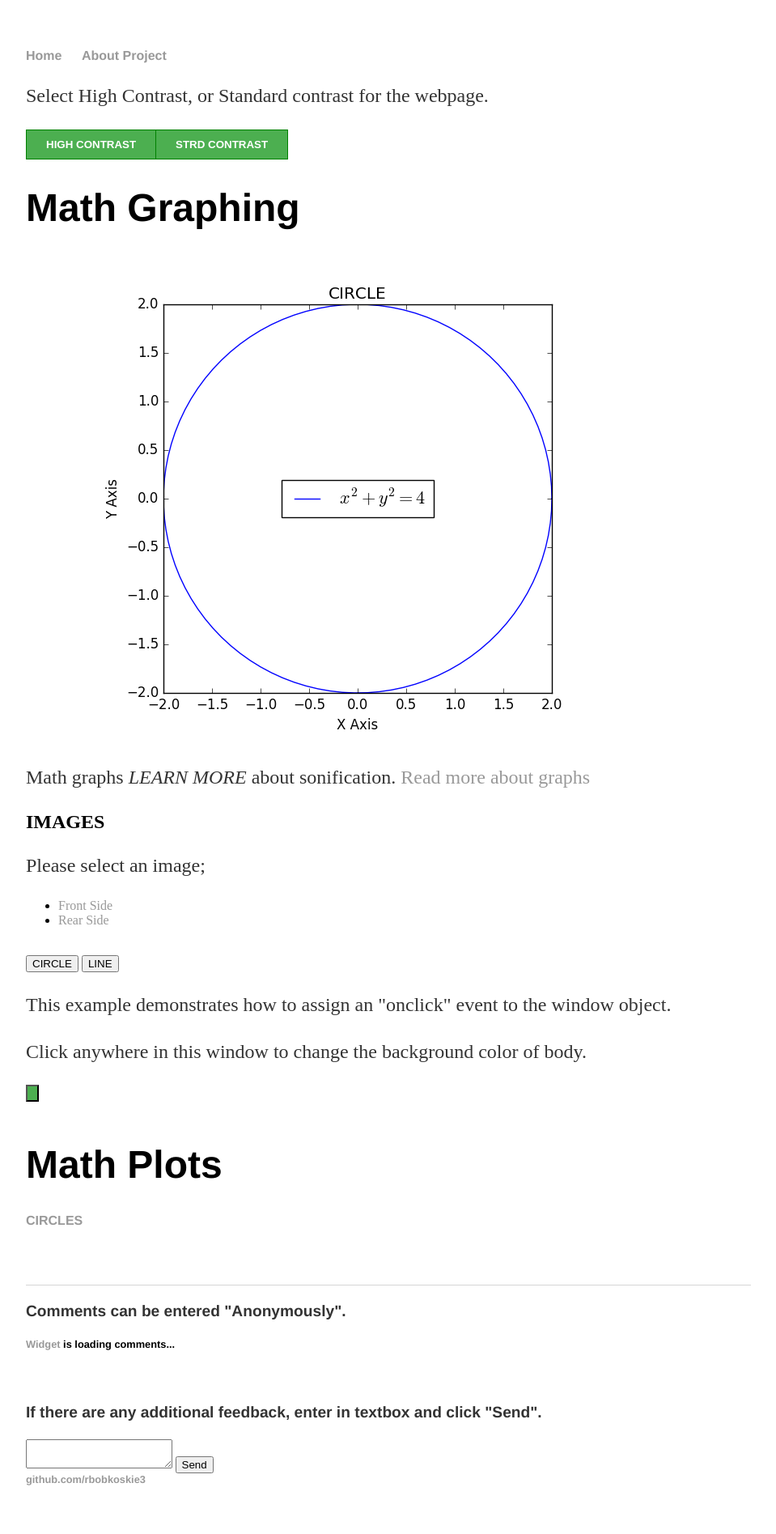
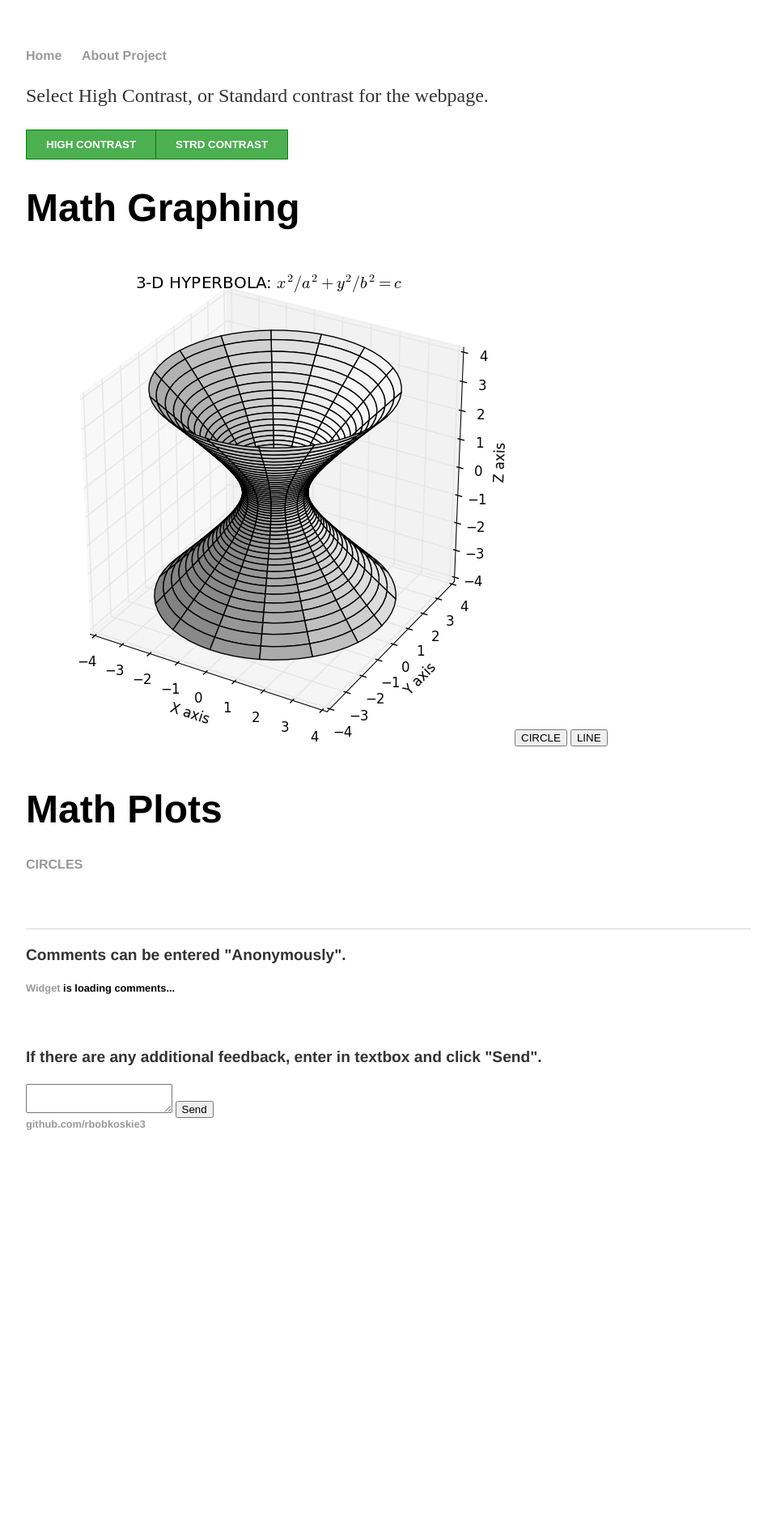
Before and after one commit to rbobkoskie3/rbobkoskie3.github.io, a Jekyll site: the page built from index.html, in a window 1280 px wide. Shown: the whole page at 81% size, without its empty margins (160-1119 px from the left). Built offline with Jekyll 4.4.1, drawn with Linux system fonts in a browser that asks for light colours; a style sheet for code colours, icons or effects is not loaded; after the commit the page ends 1456 px from its top, so only the background shows below that.

Commit message:
Add files via upload

```diff
--- a/index.html
+++ b/index.html
@@ -2,10 +2,10 @@
 layout: default
 title: Math, Sonification, Plots
 ---
+
 <div class="math_class">
 	<h1>Math Graphing</h1>
-	<img src="\images\ST_Circle.png">
-	<p>Math graphs <em>LEARN MORE</em> about sonification. <a href="\images\ST_Parabola.png">Read more about graphs</a></p>
+	<img src="\images\ST_3D_Hyperbola.png" title="Graph of a 3-Dimensional Hyperbola w/o High Contrast">
 
 	<script type="text/javascript">
 	function changeImg(image){
@@ -13,18 +13,6 @@ title: Math, Sonification, Plots
   		imghol.src = image;
 	}
 	</script>
-
-	<div class="ADS2">
-    		<h2>IMAGES</h2>
-    		<p>Please select an image;</p>
-    		<div class="vertical_menu">
-        	  <ul>
-            	    <li><a id="FS" href="javascript:" onclick="changeImg('\images\ST_Circle.png');">Front Side</a></li>
-            	    <li><a id="RS" href="javascript:" onclick="changeImg('\images\HC_Circle.png')">Rear Side</a></li>
-        	  </ul>
-    		</div>
-    		<div class="imageholder"><img id="imageHolder" /></div>
-	</div>
 
 	<button id="myButton_1" class="float-left submit-button" >CIRCLE</button>
 	<script>document.getElementById("myButton_1").onclick = function () {
@@ -37,42 +25,4 @@ title: Math, Sonification, Plots
 		location.href = "\line";
 	};
 	</script>
-
-	<p>This example demonstrates how to assign an "onclick" event to the window object.</p>
-	<p>Click anywhere in this window to change the background color of body.</p>
-	<script>
-	window.onclick = myFunction;
-	function myFunction() {
-		document.getElementsByTagName("BODY")[0].style.backgroundColor = "yellow";
-	}
-	</script>
-
-	<!-- input type="button" name="BLACK" value="Ignore Delete" id="select1" onclick="changeColor();" style="background:rgb(0,0,0);"/ -->
-	<input type="button" name="BLACK" onclick="changeColor();" style="background:#4CAF50; font-weight:bold; color:yellow;"/>
-	<script>
-	var count = 1;
-	function changeColor() {
-		var property = document.getElementById(btn);
-		if (count == 0) {
-			property.style.backgroundColor = "#FFFFFF"
-			count = 1;
-		}
-		else {
-            		property.style.backgroundColor = "#000000"
-            		count = 0;
-		}
-	}
-	</script>
-
-	<script>
-	function colorchange(id) {
-		var background = document.getElementById(id).style.background;
-		if (background == "rgb(255,145,0)") {
-	   		document.getElementById(id).style.background = "rgb(26,255,0)";
-	   	}
-  	   	if (background == "rgb(26,255,0)") {
-			document.getElementById(id).style.background = "rgb(255,145,0)";
-  		}
-	}
-	</script>
 </div>
```
